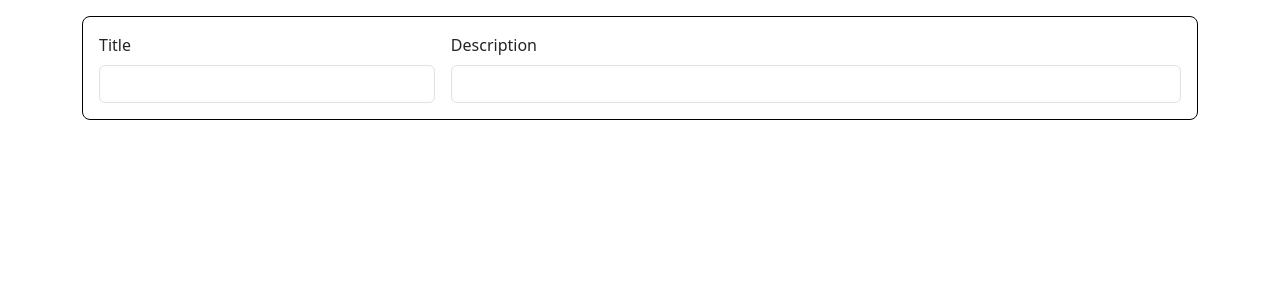
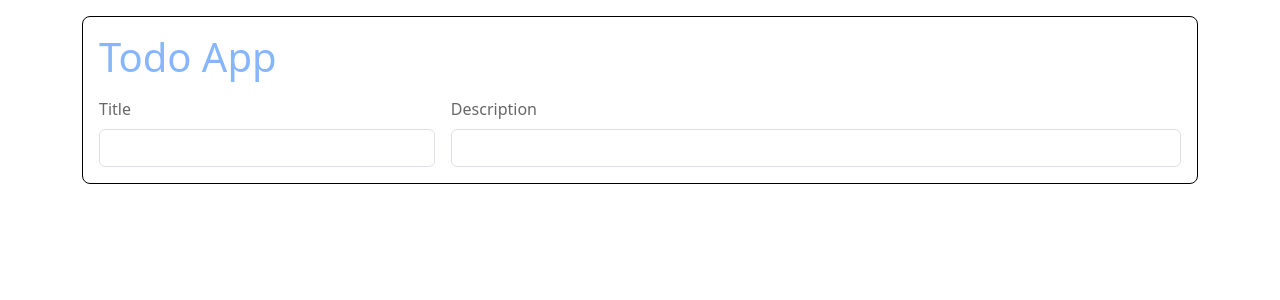
Before and after one commit to mowhammadali/angular-first-todo-app, an Angular app: page / in a window 1280 px wide. Shown: the top 300 px of the page. Built offline with nearby package versions, Linux system fonts and the light colour scheme.

Commit message:
[add] global color css

```diff
--- a/angular.json
+++ b/angular.json
@@ -21,6 +21,7 @@
                         "assets": ["src/favicon.ico", "src/assets"],
                         "styles": [
                             "node_modules/bootstrap/dist/css/bootstrap.min.css",
+                            "src/colors.css",
                             "src/styles.css"
                         ],
                         "scripts": []
--- a/src/app/components/todo-generator/todo-generator.component.css
+++ b/src/app/components/todo-generator/todo-generator.component.css
@@ -2,6 +2,10 @@
     padding: 1rem;
     border: 1px solid black;
     border-radius: 8px;
+
+    h1 {
+        margin-bottom: 1rem;
+        color: var(--app-primary-color);
     }
 
     .row-1 {
@@ -9,3 +13,4 @@
         align-items: center;
         gap: 1rem;
     }
+}
--- a/src/app/components/todo-generator/todo-generator.component.html
+++ b/src/app/components/todo-generator/todo-generator.component.html
@@ -1,4 +1,5 @@
 <div class="todo-generator">
+    <h1 class="h1">Todo App</h1>
     <div class="row-1">
         <div appItemGrow>
             <label for="formControlTitleInput" class="form-label">Title</label>
--- /dev/null
+++ b/src/colors.css
@@ -0,0 +1,4 @@
+:root {
+    --app-primary-color: hsl(215.5, 98.36%, 76.08%);
+    --app-primary-text-color: hsl(0, 0%, 40.39%);
+}
--- a/src/styles.css
+++ b/src/styles.css
@@ -6,4 +6,5 @@
 
 body {
     padding: 1rem;
+    color: var(--app-primary-text-color);
 }
```
Lines whose indentation alone changed are shown as unchanged.
